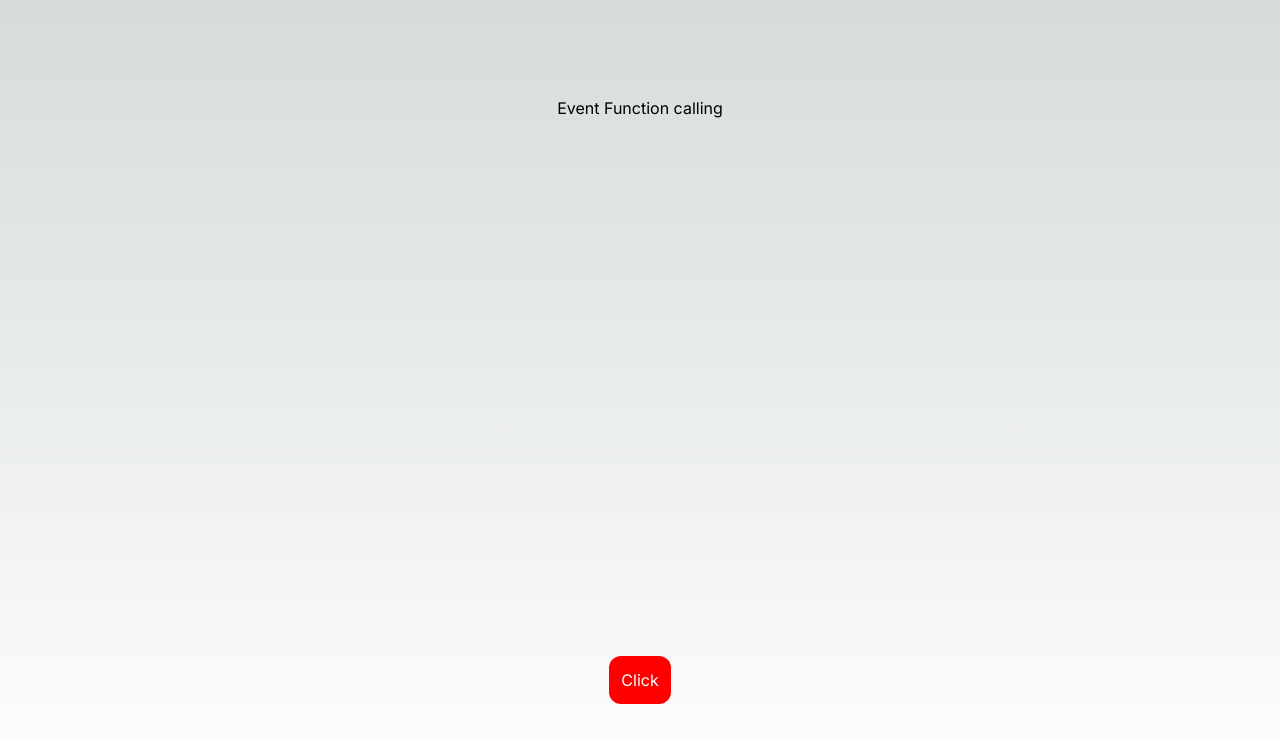
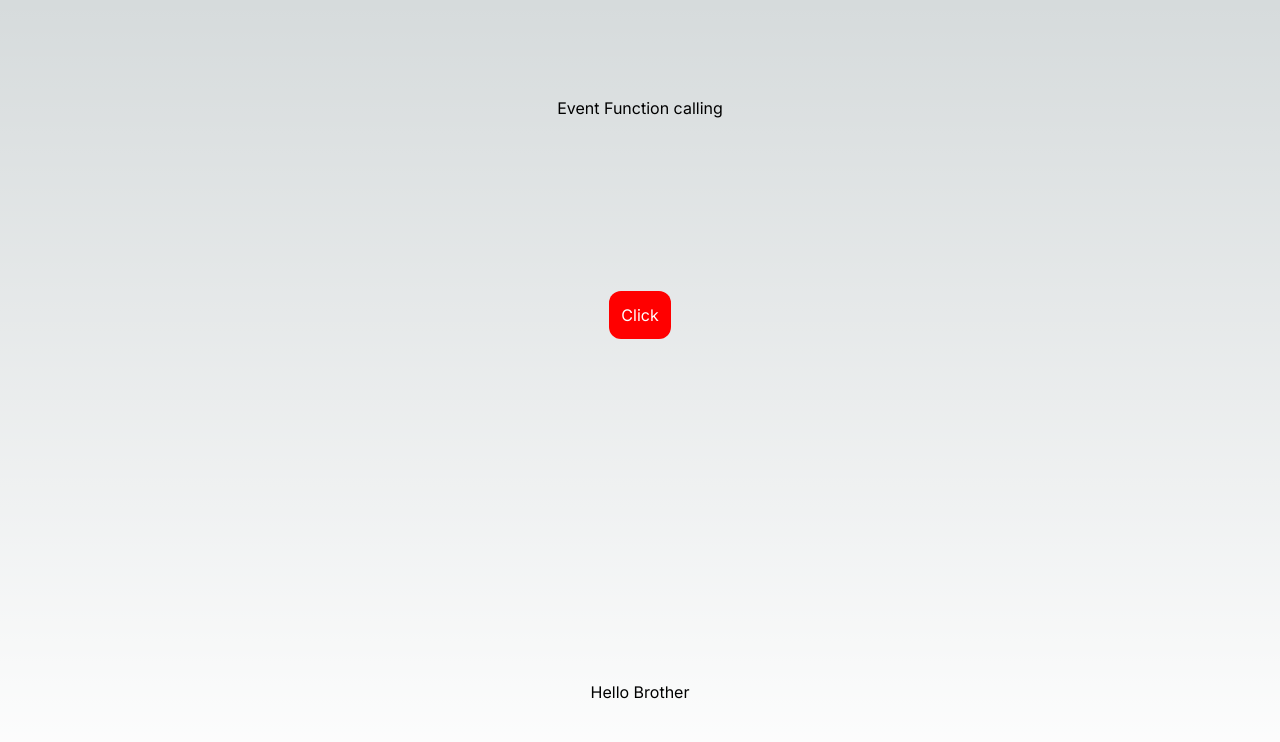
Before and after one commit to 81nilesh/Next-js, a Next.js app: page / in a window 1280 px wide. Shown: the top 742 px of the page. Built offline with nearby package versions, Linux system fonts and the light colour scheme.

Commit message:
component inside that components

```diff
--- a/src/app/page.js
+++ b/src/app/page.js
@@ -1,10 +1,21 @@
 "use client"
 export default function Home() {
+
+  const apple = (item) => {
+    alert(item);
+  }
+
+  const nilu = () => {
+    return (
+      <h1>Hello Brother</h1>
+    )
+  }
   return (
     <main className="flex min-h-screen flex-col items-center justify-between p-24">
       <h1>Event Function calling</h1>
-
-      <button className="bg-[red] p-3 text-white rounded-xl" onClick={() => alert("Hello Brother")}>Click</button>
+      <button className="bg-[red] p-3 text-white rounded-xl" onClick={() => apple("color")}>Click</button>
+      <nilu />
+      {nilu()}
     </main>
   );
 }
```
